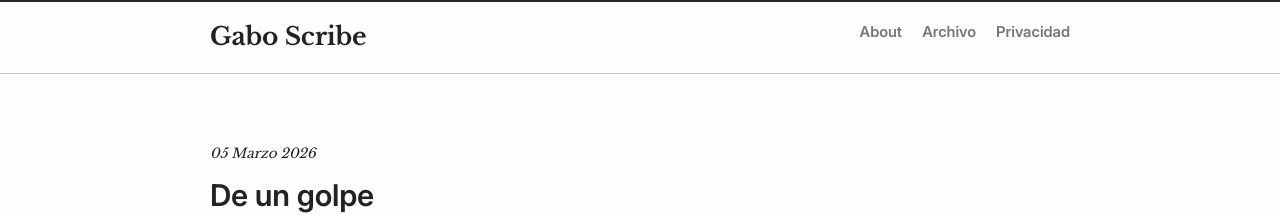
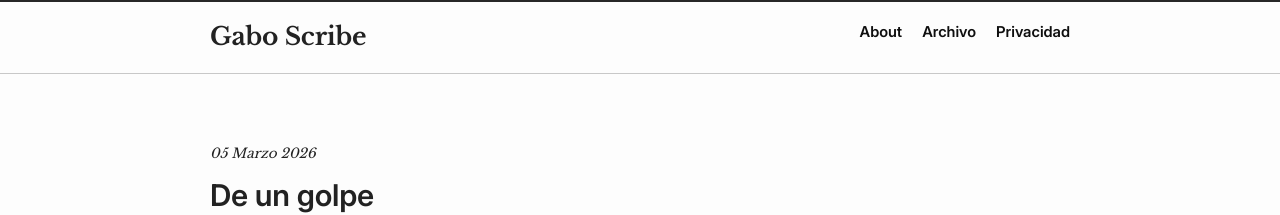
Before and after one commit to gsplay/blog, a Jekyll site: the page built from index.markdown, in a window 1280 px wide. Shown: the top 215 px of the page. Built offline with Jekyll 4.4.1, drawn with Linux system fonts in a browser that asks for light colours.

Commit message:
autoalojé imagen de CC y cambie algunas cosas del codigo. Incluso saque el video de king Krule

```diff
--- a/_includes/footer.html
+++ b/_includes/footer.html
@@ -11,7 +11,7 @@
        <p class="copyr">
         © 2026 Gabo —
         <a href="https://creativecommons.org/licenses/by-nc-sa/4.0/" target="_blank" rel="license noopener">
-          <img src="https://licensebuttons.net/l/by-nc-sa/4.0/88x31.png" alt="Licencia Creative Commons BY-NC-SA 4.0" style="vertical-align:middle;">
+          <img src="assets/img/88x31.png" alt="Licencia Creative Commons BY-NC-SA 4.0" style="vertical-align:middle;">
         </a>
       </p>
     </nav>
--- a/assets/main.scss
+++ b/assets/main.scss
@@ -195,7 +195,7 @@
   font-size: 15px;
   font-family: "Inter", system-ui, sans-serif;
   font-weight: 600;
-  color: #777;
+  color: #0f0f0f;
 }
 
 /* ===== Video Embebido ===== */
```
Also changed, not shown: assets/img/88x31.png (added).
